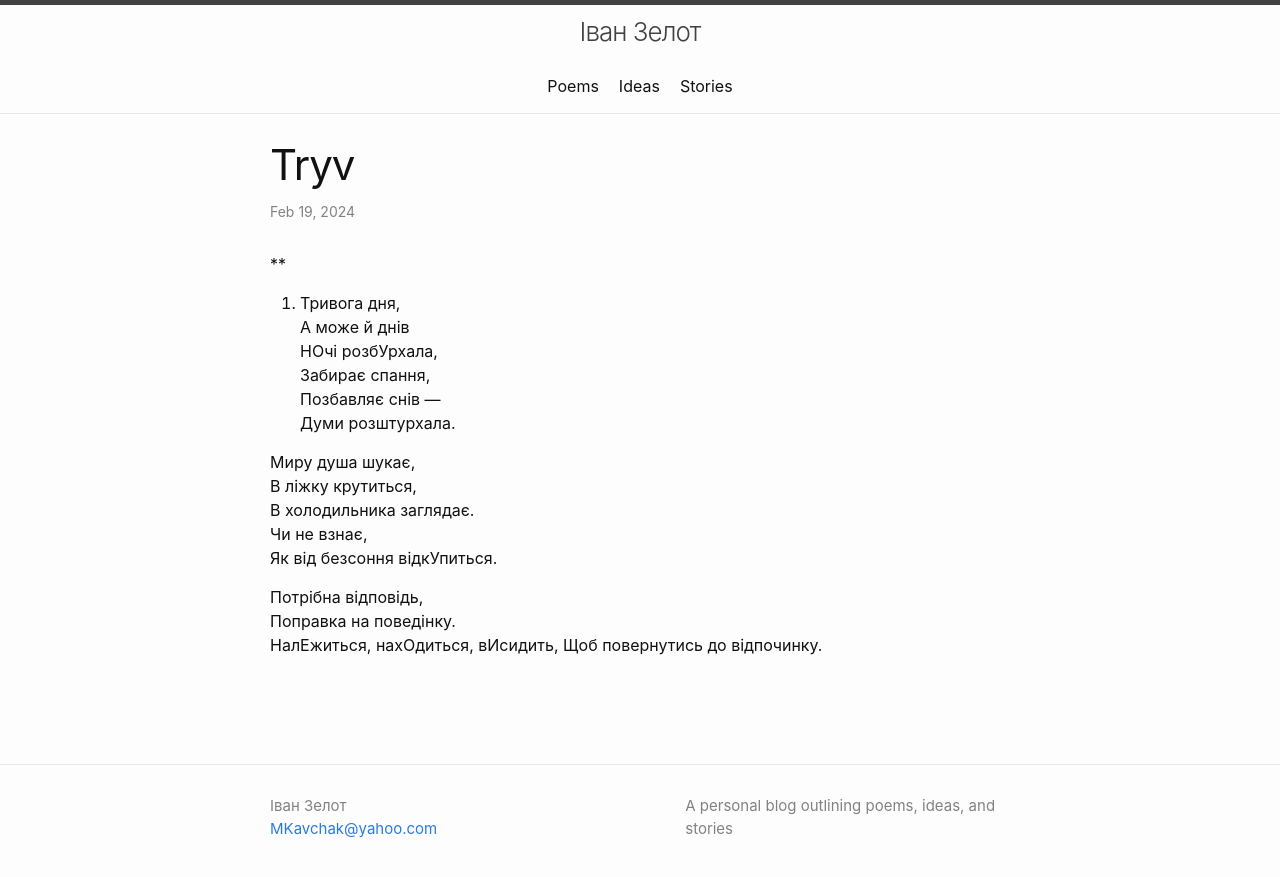
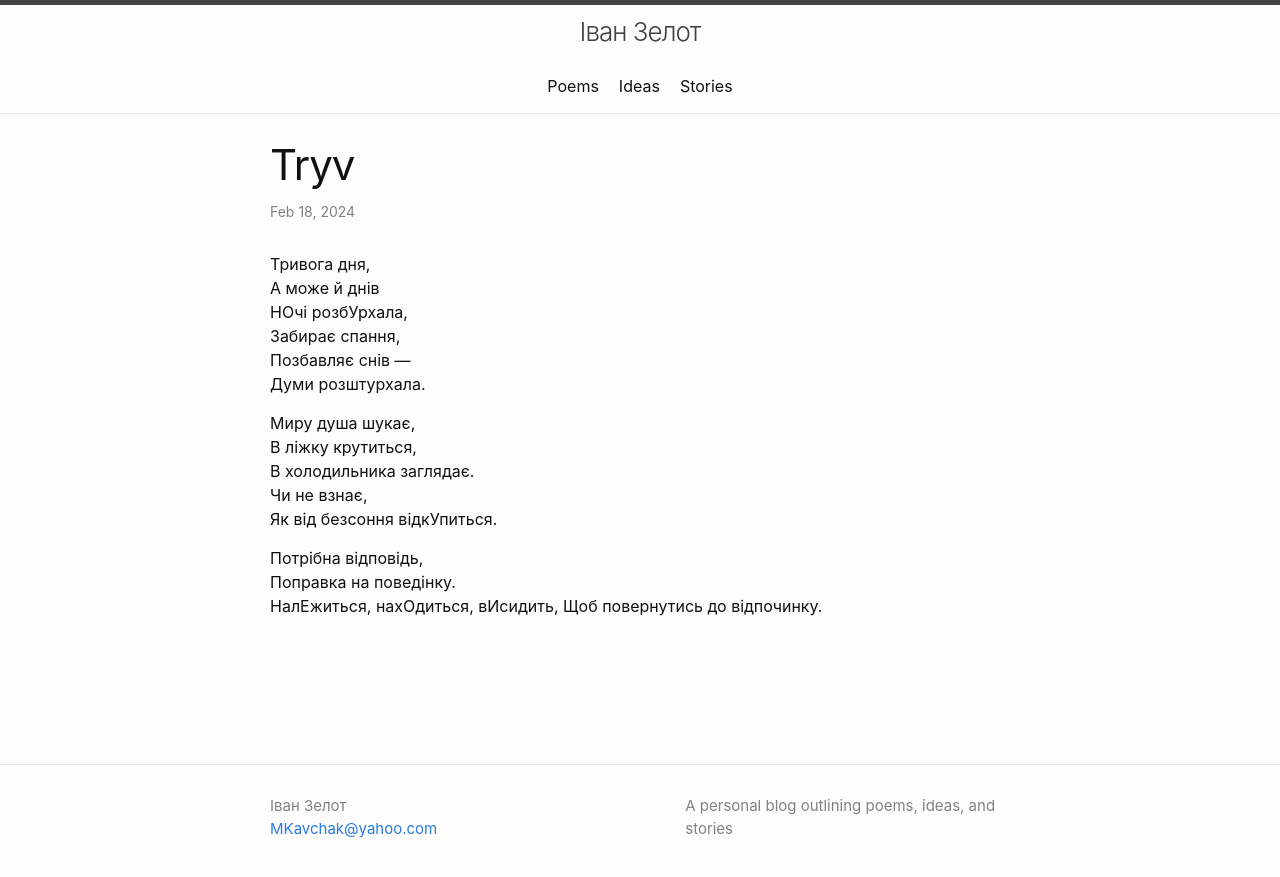
Before and after one commit to mkavchak/MichaelKavchak.github.io, a Jekyll site: the page built from poems/_posts/2024-02-18-Tryv.md, in a window 1280 px wide. Shown: the top 877 px of the page. Built offline with Jekyll 4.4.1, drawn with Linux system fonts in a browser that asks for light colours; some of the changed lines change nothing that is shown.

Commit message:
Update 2024-02-18-Tryv.md

```diff
--- a/poems/_posts/2024-02-18-Tryv.md
+++ b/poems/_posts/2024-02-18-Tryv.md
@@ -1,12 +1,11 @@
 ---
 layout: post
 title:  Tryv
-date:   2024-02-18 21:21:22 -0500
+date:   2024-02-18 17:21:22 -0500
 categories: poems
 ---
 
-**
-6. Тривога дня,\
+Тривога дня,\
 А може й днів\
 НОчі розбУрхала,\
 Забирає спання,\
```
